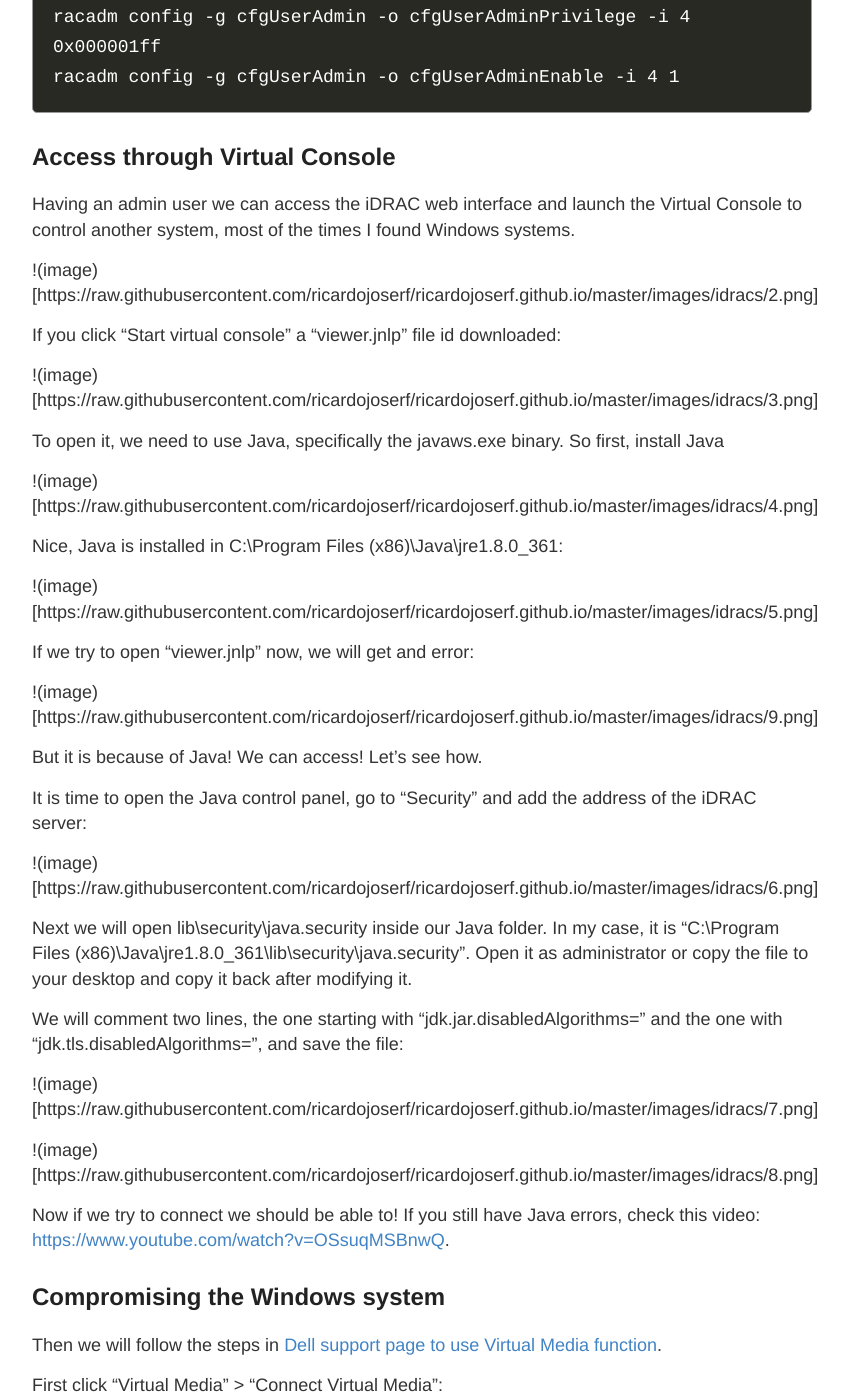
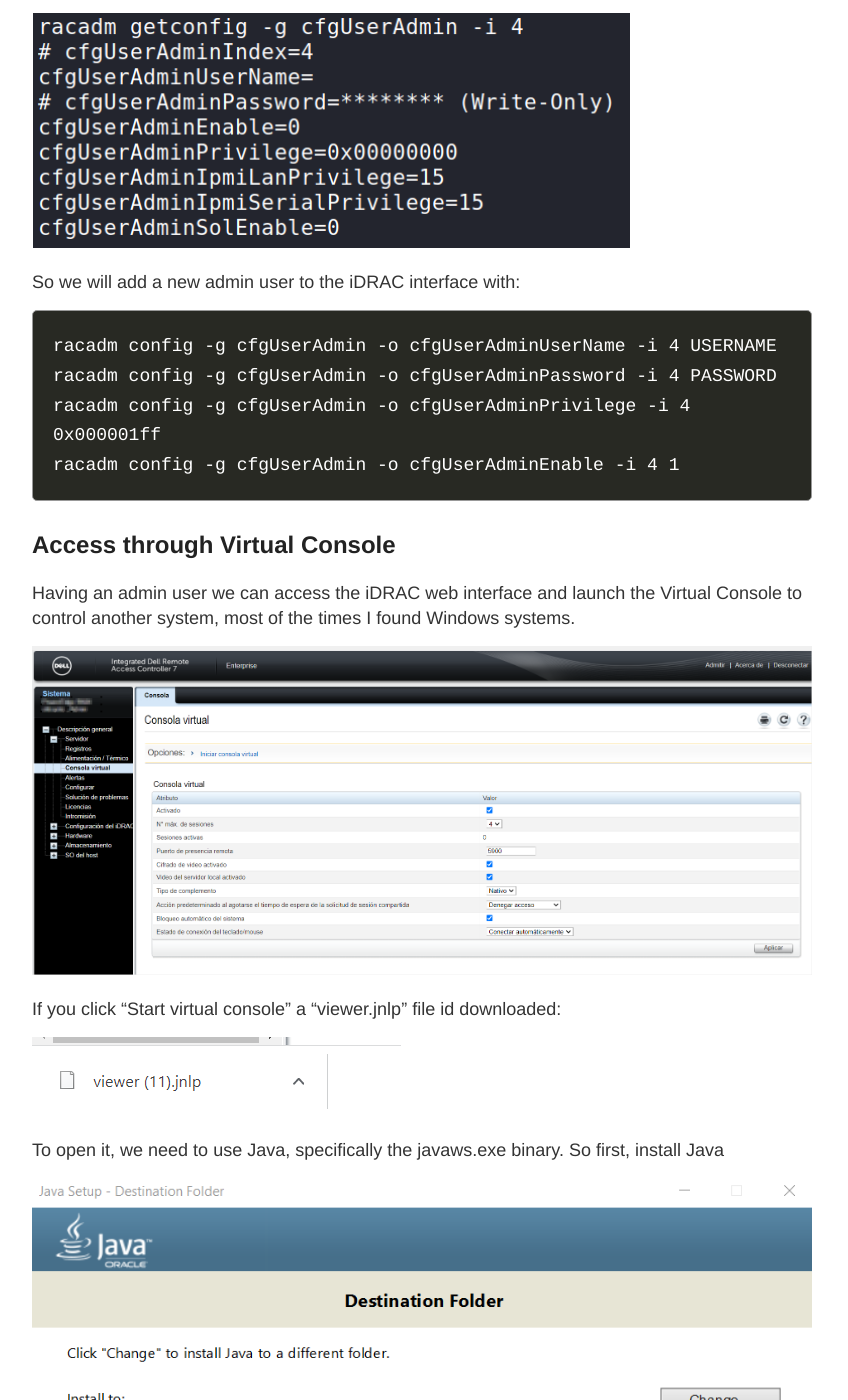
Before and after one commit to ricardojoserf/ricardojoserf.github.io, a Jekyll site: the page built from _posts/2023-3-21-Exploiting-iDRACs.md, in a window 1280 px wide and 1400 px high, scrolled down 1136 px. Shown: the whole window, without its empty margins (218-1066 px from the left). Built offline with Jekyll 4.4.1, drawn with Linux system fonts in a browser that asks for light colours; some of the changed text lies outside the part shown.

Commit message:
Update 2023-3-21-Exploiting-iDRACs.md

```diff
--- a/_posts/2023-3-21-Exploiting-iDRACs.md
+++ b/_posts/2023-3-21-Exploiting-iDRACs.md
@@ -16,7 +16,7 @@ If the system does not use the default credentials or you can not guess them, yo
 
 For example, in my case I found a system vulnerable to CVE-2018-1207. It is really fast to find, if you see something like this when you access "/cgi-bin/login?LD_DEBUG=files":
 
-!(image)[https://raw.githubusercontent.com/ricardojoserf/ricardojoserf.github.io/master/images/idracs/0.png?raw=true]
+![image](https://raw.githubusercontent.com/ricardojoserf/ricardojoserf.github.io/master/images/idracs/0.png?raw=true)
 
 To exploit this code injection vulnerability (CVE-2018-1207) you can use [this Github repository](https://github.com/mgargiullo/cve-2018-1207) or [this one](https://github.com/KraudSecurity/Exploits). You will get a connection as root, and then you can add new users to the iDRAC service using racadm.
 
@@ -28,7 +28,7 @@ racadm getconfig -g cfgUserAdmin -i 4
 
 It seems empty:
 
-!(image)[https://raw.githubusercontent.com/ricardojoserf/ricardojoserf.github.io/master/images/idracs/1.png]
+![image](https://raw.githubusercontent.com/ricardojoserf/ricardojoserf.github.io/master/images/idracs/1.png)
 
 So we will add a new admin user to the iDRAC interface with:
 
@@ -43,37 +43,37 @@ racadm config -g cfgUserAdmin -o cfgUserAdminEnable -i 4 1
 
 Having an admin user we can access the iDRAC web interface and launch the Virtual Console to control another system, most of the times I found Windows systems.
 
-!(image)[https://raw.githubusercontent.com/ricardojoserf/ricardojoserf.github.io/master/images/idracs/2.png]
+![image](https://raw.githubusercontent.com/ricardojoserf/ricardojoserf.github.io/master/images/idracs/2.png)
 
 If you click "Start virtual console" a "viewer.jnlp" file id downloaded:
 
-!(image)[https://raw.githubusercontent.com/ricardojoserf/ricardojoserf.github.io/master/images/idracs/3.png]
+![image](https://raw.githubusercontent.com/ricardojoserf/ricardojoserf.github.io/master/images/idracs/3.png)
 
 To open it, we need to use Java, specifically the javaws.exe binary. So first, install Java
 
-!(image)[https://raw.githubusercontent.com/ricardojoserf/ricardojoserf.github.io/master/images/idracs/4.png]
+![image](https://raw.githubusercontent.com/ricardojoserf/ricardojoserf.github.io/master/images/idracs/4.png)
 
 Nice, Java is installed in C:\Program Files (x86)\Java\jre1.8.0_361:
 
-!(image)[https://raw.githubusercontent.com/ricardojoserf/ricardojoserf.github.io/master/images/idracs/5.png]
+![image](https://raw.githubusercontent.com/ricardojoserf/ricardojoserf.github.io/master/images/idracs/5.png)
 
 If we try to open "viewer.jnlp" now, we will get and error:
 
-!(image)[https://raw.githubusercontent.com/ricardojoserf/ricardojoserf.github.io/master/images/idracs/9.png]
+![image](https://raw.githubusercontent.com/ricardojoserf/ricardojoserf.github.io/master/images/idracs/9.png)
 
 But it is because of Java! We can access! Let's see how.
 
 It is time to open the Java control panel, go to "Security" and add the address of the iDRAC server:
 
-!(image)[https://raw.githubusercontent.com/ricardojoserf/ricardojoserf.github.io/master/images/idracs/6.png]
+![image](https://raw.githubusercontent.com/ricardojoserf/ricardojoserf.github.io/master/images/idracs/6.png)
 
 Next we will open lib\security\java.security inside our Java folder. In my case, it is "C:\Program Files (x86)\Java\jre1.8.0_361\lib\security\java.security". Open it as administrator or copy the file to your desktop and copy it back after modifying it.
 
 We will comment two lines, the one starting with "jdk.jar.disabledAlgorithms=" and the one with "jdk.tls.disabledAlgorithms=", and save the file:
 
-!(image)[https://raw.githubusercontent.com/ricardojoserf/ricardojoserf.github.io/master/images/idracs/7.png]
+![image](https://raw.githubusercontent.com/ricardojoserf/ricardojoserf.github.io/master/images/idracs/7.png)
 
-!(image)[https://raw.githubusercontent.com/ricardojoserf/ricardojoserf.github.io/master/images/idracs/8.png]
+![image](https://raw.githubusercontent.com/ricardojoserf/ricardojoserf.github.io/master/images/idracs/8.png)
 
 Now if we try to connect we should be able to! If you still have Java errors, check this video: [https://www.youtube.com/watch?v=OSsuqMSBnwQ](https://www.youtube.com/watch?v=OSsuqMSBnwQ).
 
@@ -85,23 +85,23 @@ Then we will follow the steps in [Dell support page to use Virtual Media functio
 
 First click "Virtual Media" > "Connect Virtual Media":
 
-!(image)[https://raw.githubusercontent.com/ricardojoserf/ricardojoserf.github.io/master/images/idracs/10.png]
+![image](https://raw.githubusercontent.com/ricardojoserf/ricardojoserf.github.io/master/images/idracs/10.png)
 
 Then "Map CD/DVD":
 
-!(image)[https://raw.githubusercontent.com/ricardojoserf/ricardojoserf.github.io/master/images/idracs/11.png]
+![image](https://raw.githubusercontent.com/ricardojoserf/ricardojoserf.github.io/master/images/idracs/11.png)
 
 Choose a Linux ISO. I recommend Kali Linux Live ISO:
 
-!(image)[https://raw.githubusercontent.com/ricardojoserf/ricardojoserf.github.io/master/images/idracs/12.png]
+![image](https://raw.githubusercontent.com/ricardojoserf/ricardojoserf.github.io/master/images/idracs/12.png)
 
 Then set "Next boot" to "Virtual CD/DVD/ISO":
 
-!(image)[https://raw.githubusercontent.com/ricardojoserf/ricardojoserf.github.io/master/images/idracs/13.png]
+![image](https://raw.githubusercontent.com/ricardojoserf/ricardojoserf.github.io/master/images/idracs/13.png)
 
 It will take some time (maybe 30 minutes) but it will end up booting Kali:
 
-!(image)[https://raw.githubusercontent.com/ricardojoserf/ricardojoserf.github.io/master/images/idracs/14.png]
+![image](https://raw.githubusercontent.com/ricardojoserf/ricardojoserf.github.io/master/images/idracs/14.png)
 
 At this point you can hopefully mount the Windows filesystem, in my case it was possible using:
 
```
